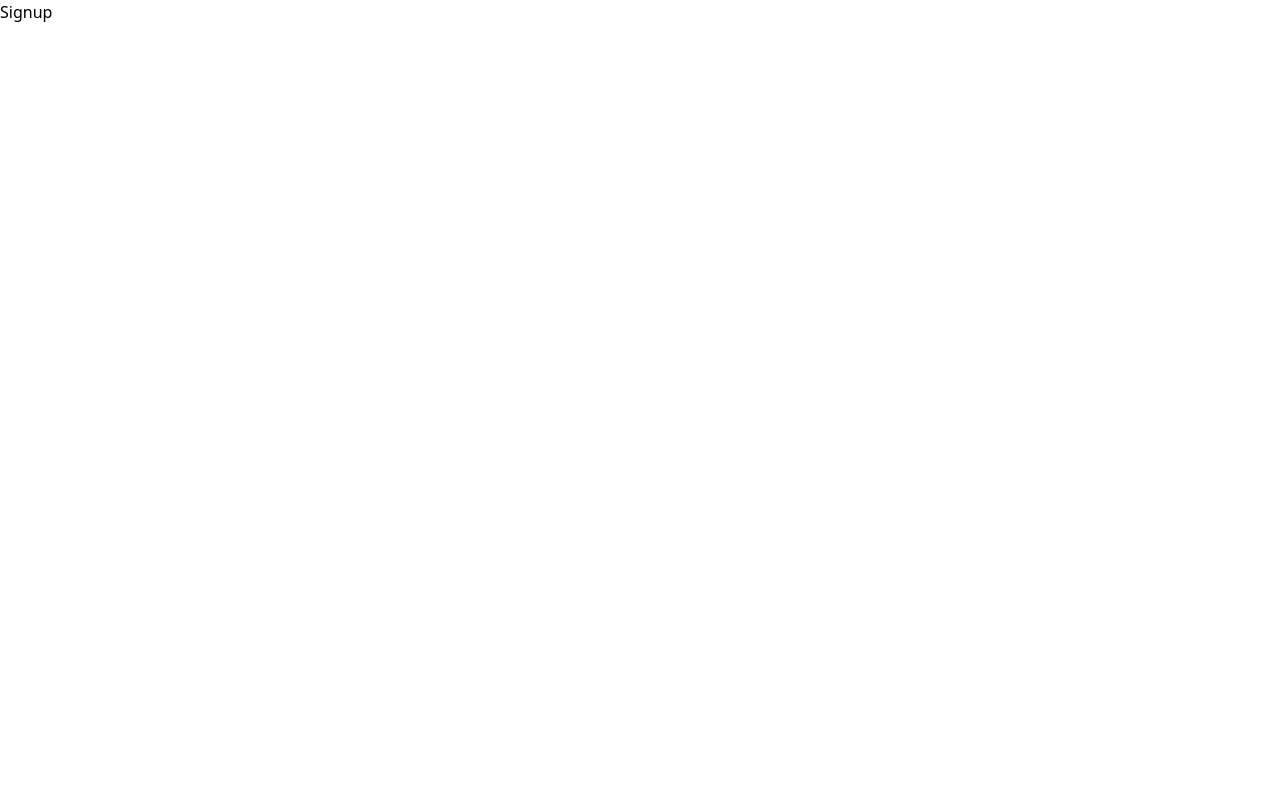
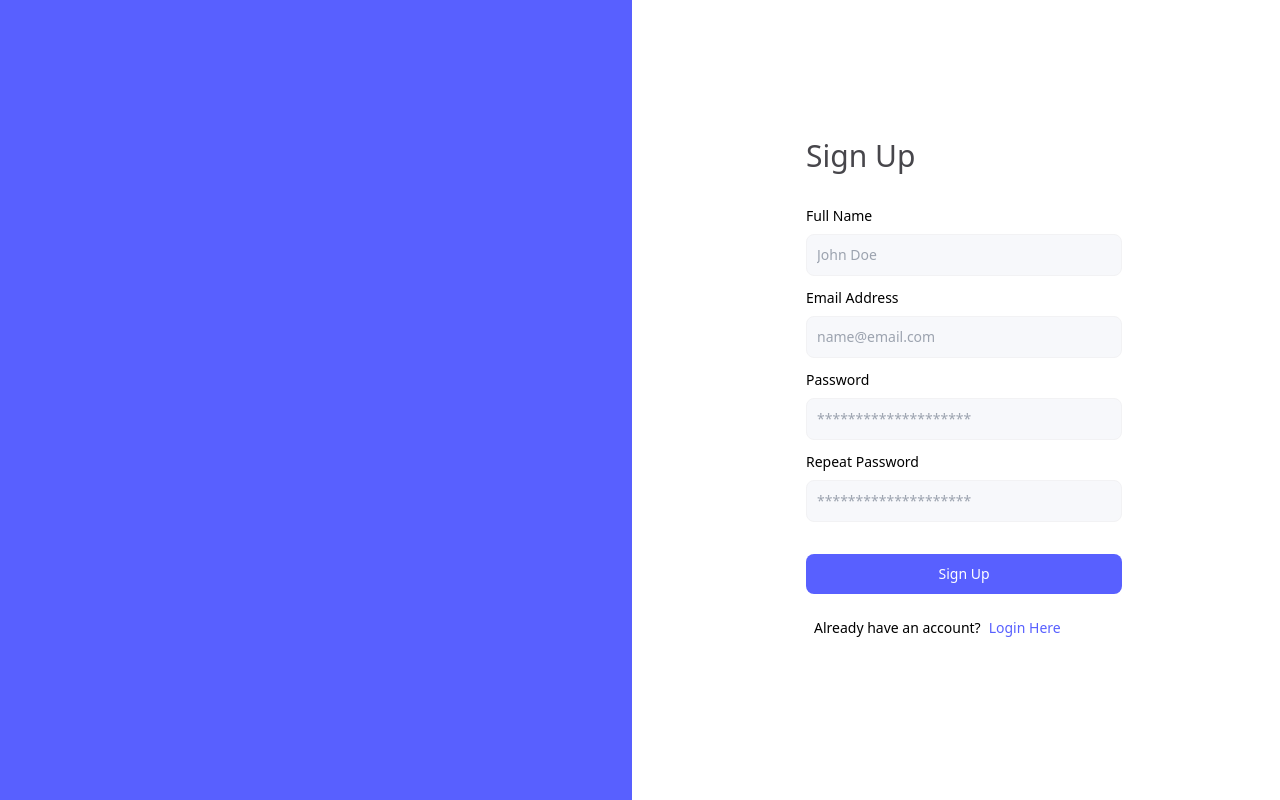
Before and after one commit to PRY20220169/Client-Side, a Vue app: page /signup in a window 1280 px wide. Built offline with nearby package versions, Linux system fonts and the light colour scheme.

Commit message:
✨Layout Sign Up Page
Created the main layout and styling of the Sign Up Page

```diff
--- a/src/pages/LoginPage.vue
+++ b/src/pages/LoginPage.vue
@@ -77,7 +77,10 @@
 <script>
 	export default {
 		data() {
-			return {};
+			return {
+				email: "",
+				password: "",
+			};
 		},
 		methods: {
 			login(email, password) {
--- a/src/pages/SignupPage.vue
+++ b/src/pages/SignupPage.vue
@@ -1,9 +1,120 @@
 <template>
-	<main class="signup">Signup</main>
+	<main class="signup h-screen">
+		<div class="grid grid-cols-2 gap-4 h-full">
+			<div class="bg-main"></div>
+			<div>
+				<div class="flex flex-col items-center justify-center h-full">
+					<div class="w-1/2">
+						<h1 class="text-3xl text-start pb-8 text-gray-dark">Sign Up</h1>
+						<div class="pb-3">
+							<label
+								for="fullName"
+								class="block mb-2 text-sm font-medium text-gray-900"
+								>Full Name</label
+							>
+							<input
+								type="text"
+								id="fullName"
+								v-model="fullName"
+								class="bg-gray-light border border-[#F2F2F4] text-black font-normal text-sm rounded-lg block w-full p-2.5"
+								placeholder="John Doe"
+								required
+							/>
+						</div>
+						<div class="pb-3">
+							<label
+								for="email"
+								class="block mb-2 text-sm font-medium text-gray-900"
+								>Email Address</label
+							>
+							<input
+								type="text"
+								id="email"
+								v-model="email"
+								class="bg-gray-light border border-[#F2F2F4] text-black font-normal text-sm rounded-lg block w-full p-2.5"
+								placeholder="name@email.com"
+								required
+							/>
+						</div>
+						<div class="pb-3">
+							<label
+								for="password"
+								class="block mb-2 text-sm font-medium text-gray-900"
+								>Password</label
+							>
+							<input
+								type="password"
+								id="password"
+								v-model="password"
+								class="bg-gray-light border border-[#F2F2F4] text-black font-normal text-sm rounded-lg block w-full p-2.5"
+								placeholder="********************"
+								required
+							/>
+						</div>
+						<div class="pb-8">
+							<label
+								for="repeatPassword"
+								class="block mb-2 text-sm font-medium text-gray-900"
+								>Repeat Password</label
+							>
+							<input
+								type="password"
+								id="repeatPassword"
+								v-model="repeatPassword"
+								class="bg-gray-light border border-[#F2F2F4] text-black font-normal text-sm rounded-lg block w-full p-2.5"
+								placeholder="********************"
+								required
+							/>
+						</div>
+						<button
+							type="button"
+							class="bg-main text-white font-normal text-sm rounded-lg block w-full p-2.5 hover:brightness-90 transition ease-in-out mb-6"
+							@click="signUp(fullName, email, password, repeatPassword)"
+						>
+							Sign Up
+						</button>
+						<div class="flex items-center pb-6">
+							<label class="ml-2 text-sm font-medium text-gray-900"
+								>Already have an account?</label
+							>
+							<router-link
+								class="ml-2 text-sm font-medium text-main"
+								to="/login"
+								>Login Here</router-link
+							>
+						</div>
+					</div>
+				</div>
+			</div>
+		</div>
+	</main>
 </template>
 
 <script>
-	export default {};
+	export default {
+		data() {
+			return {
+				email: "",
+				fullName: "",
+				password: "",
+				repeatPassword: "",
+			};
+		},
+		methods: {
+			signUp(fullName, email, password, repeatPassword) {
+				if (password != repeatPassword) {
+					alert("Password doesn't match");
+				} else {
+					this.$store.dispatch("signUp", {
+						fullName,
+						email,
+						password,
+					});
+					this.$router.push({ name: "home" });
+				}
+			},
+		},
+	};
 </script>
 
 <style></style>
```
